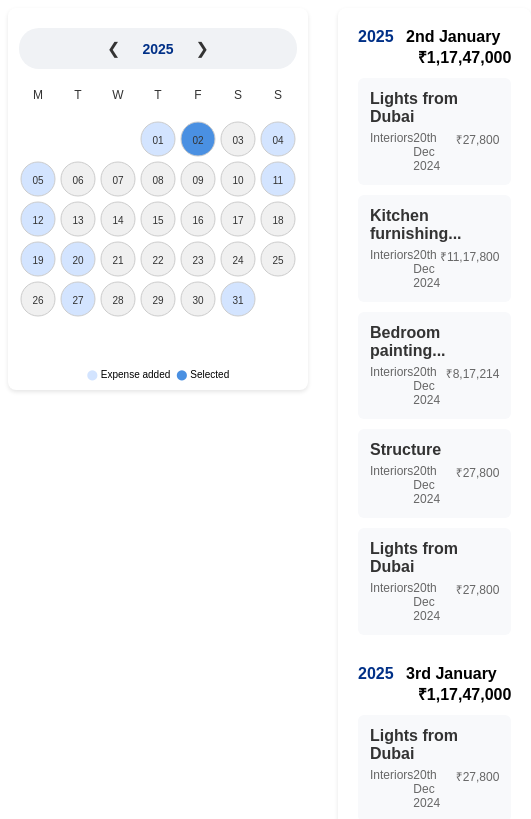
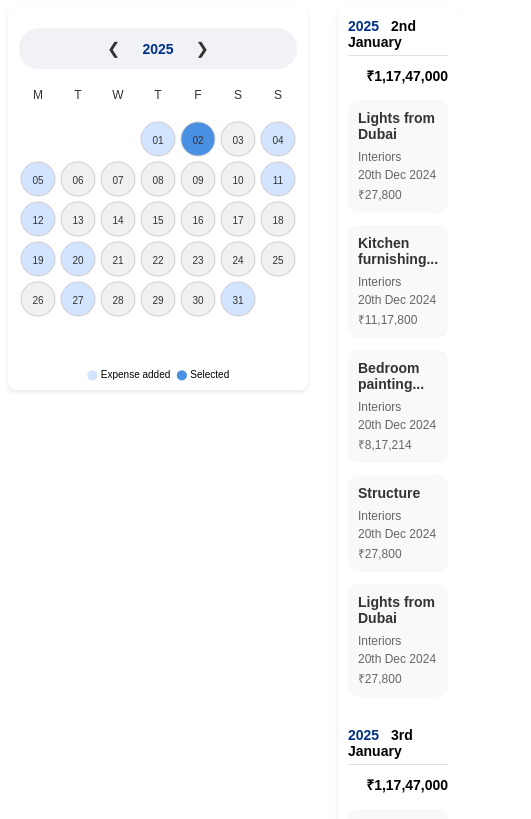
Before and after one commit to Mugdhashrivastava/tata-components, a React (Vite) app in the folder calendar-views/: page / in a window 390 px wide. Shown: the top 819 px of the page, 531 px wide, since content can reach past the window. Built offline with nearby package versions, Linux system fonts and the light colour scheme.

Commit message:
mobile view of list

```diff
--- a/calendar-views/src/ExpenseList.css
+++ b/calendar-views/src/ExpenseList.css
@@ -51,3 +51,45 @@
     color: #666;
     margin-top: 5px;
   }
+
+  /* Mobile View Styling */
+  @media screen and (max-width: 600px) {
+    .expense-list-container {
+      padding: 10px;
+    }
+
+    .expense-date {
+      font-size: 14px;
+      color: #003087;
+      border-bottom: 1px solid #e0e0e0;
+      padding-bottom: 5px;
+      margin-bottom: 10px;
+    }
+
+    .expense-total {
+      font-size: 14px;
+      color: #000;
+      margin-bottom: 15px;
+    }
+
+    .expense-item {
+      padding: 10px;
+      border-radius: 10px;
+      background-color: #f8f9fb;
+      margin-bottom: 12px;
+    }
+
+    .expense-item-title {
+      font-size: 14px;
+      color: #333;
+    }
+
+    .expense-item-details {
+      flex-direction: column;
+      align-items: flex-start;
+      gap: 4px;
+      font-size: 12px;
+      color: #666;
+      margin-top: 8px;
+    }
+  }
```
